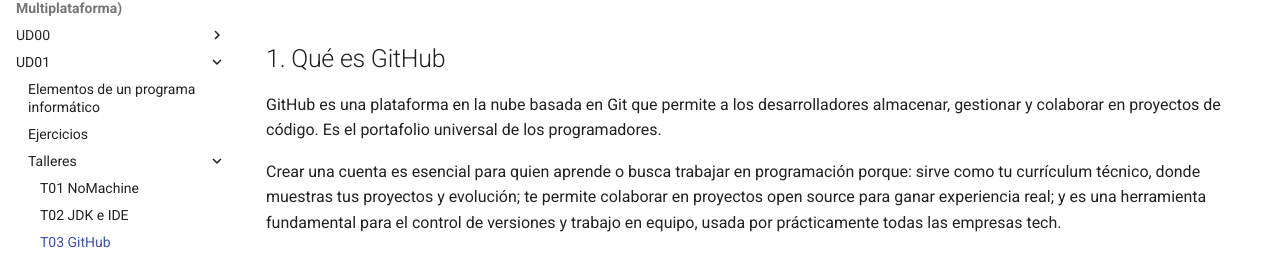
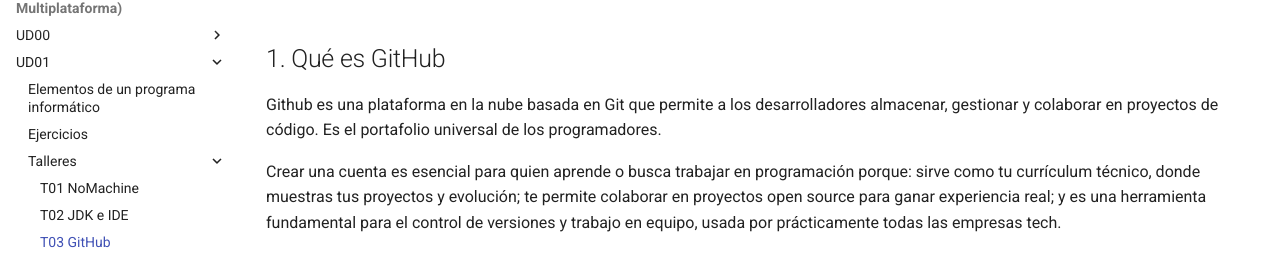
Before and after one commit to martinezpenya/1DAMProgramacion, an MkDocs documentation site: the page built from docs/UD01/UD01_T03_GitHub.md, in a window 1280 px wide and 900 px high. Shown: the part 139-397 px from the top of the window. Built offline with MkDocs 1.6.1 and Material for MkDocs 9.7.7, drawn with Linux system fonts in a browser that asks for light colours; emoji names are drawn with the system emoji font; comment, search, counter and statistics services are not loaded.

```diff
--- a/docs/UD01/UD01_T03_GitHub.md
+++ b/docs/UD01/UD01_T03_GitHub.md
@@ -2,7 +2,7 @@
 
 ## Qué es GitHub
 
-GitHub es una plataforma en la nube basada en Git que permite a los desarrolladores almacenar, gestionar y colaborar en proyectos de código. Es el portafolio universal de los programadores.
+Github es una plataforma en la nube basada en Git que permite a los desarrolladores almacenar, gestionar y colaborar en proyectos de código. Es el portafolio universal de los programadores.
 
 Crear una cuenta es esencial para quien aprende o busca trabajar en programación porque: sirve como tu currículum técnico, donde muestras tus proyectos y evolución; te permite colaborar en proyectos open source para ganar experiencia real; y es una herramienta fundamental para el control de versiones y trabajo en equipo, usada por prácticamente todas las empresas tech.
 
@@ -74,4 +74,5 @@ En este caso concreto se ha aceptado la modificación:
 
 - Además, **explica** que significan cada uno de los **4 apartados** señalados en la captura.
 
+
 **Adjunta el documento `.pdf` con las capturas y las explicaciones a la tarea de AULES.**
```
